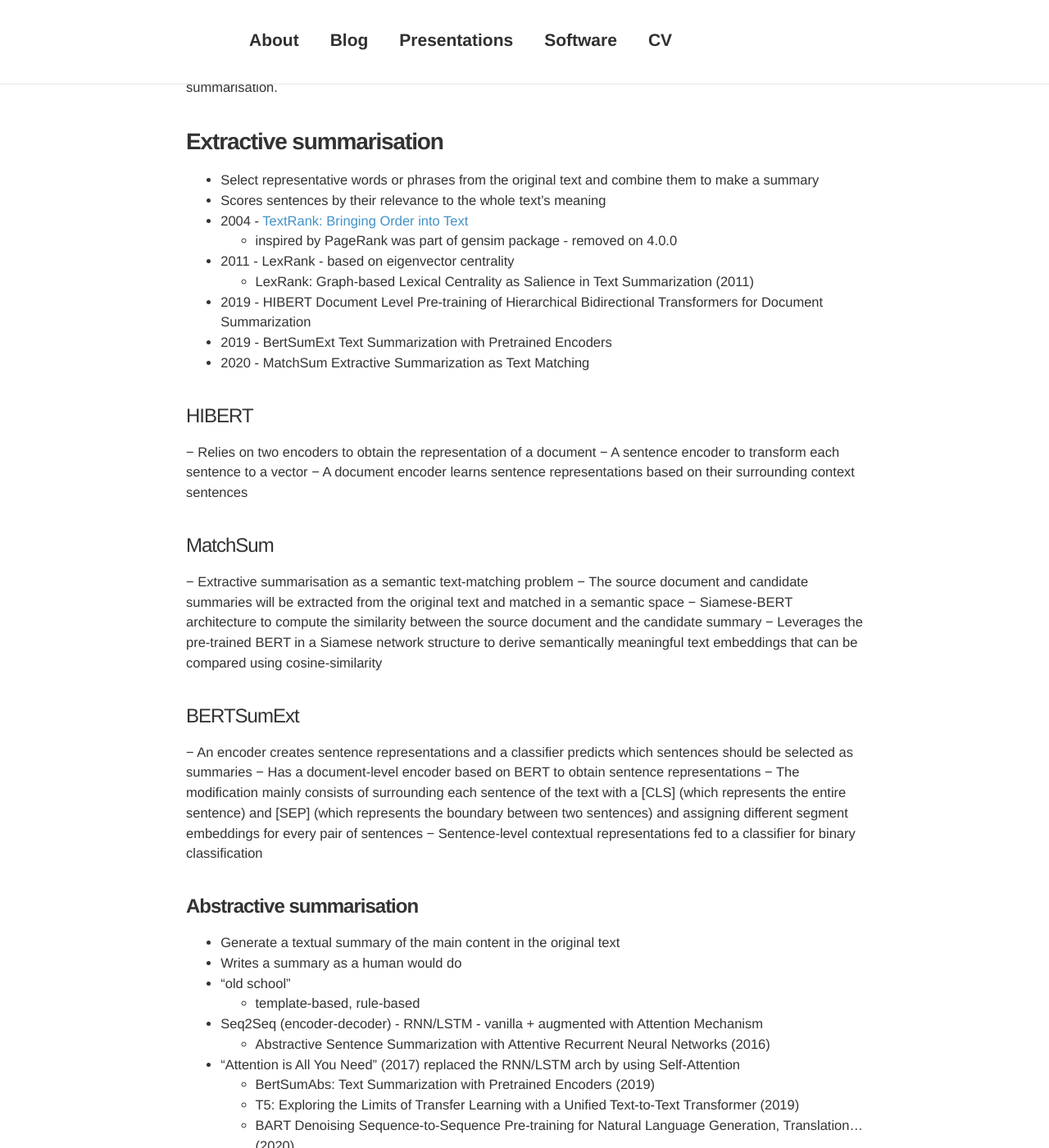
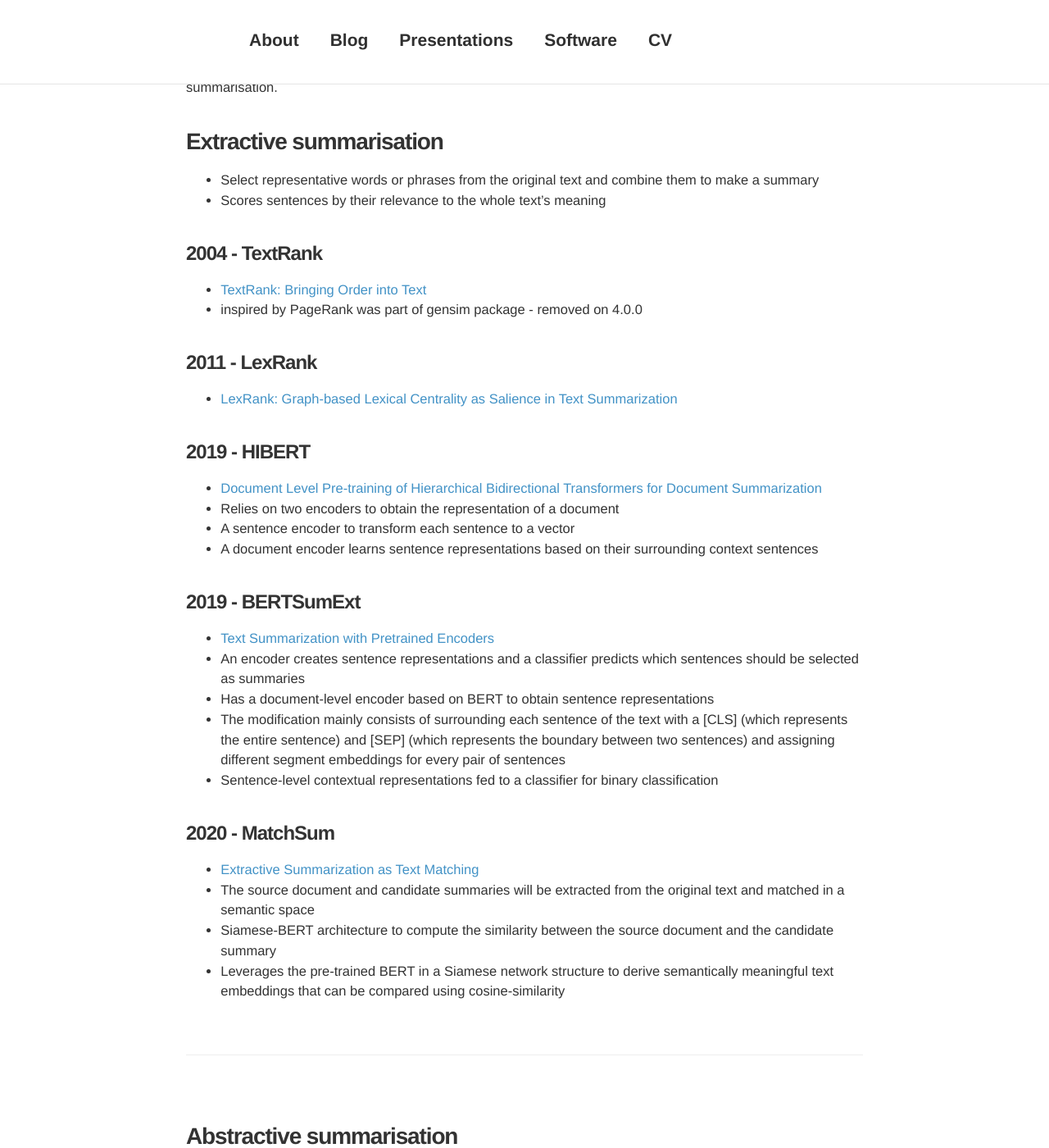
Before and after one commit to davidsbatista/davidsbatista.net, a Jekyll site: the page built from _posts/2023-08-13-NLP_Text_Summarization.md, in a window 1280 px wide and 1400 px high, scrolled down 224 px. Shown: the whole window at 82% size. Built offline with Jekyll 4.4.1, drawn with Linux system fonts in a browser that asks for light colours; nearby versions of some CDN libraries; comment, search, counter and statistics services are not loaded.

Commit message:
wip: organising and fixing text

```diff
--- a/_posts/2023-08-13-NLP_Text_Summarization.md
+++ b/_posts/2023-08-13-NLP_Text_Summarization.md
@@ -15,41 +15,48 @@ by generating a textual summary of the main content in the original text (abstra
 
 
 ### __Extractive summarisation__
-
 * Select representative words or phrases from the original text and combine them to make a summary
 * Scores sentences by their relevance to the whole text's meaning
-* 2004 - [TextRank: Bringing Order into Text](https://aclanthology.org/W04-3252)
-    * inspired by PageRank was part of gensim package - removed on 4.0.0
-* 2011 - LexRank - based on eigenvector centrality
-	 * LexRank: Graph-based Lexical Centrality as Salience in Text Summarization (2011)
-* 2019 - HIBERT Document Level Pre-training of Hierarchical Bidirectional Transformers for Document Summarization
-* 2019 - BertSumExt Text Summarization with Pretrained Encoders
-* 2020 - MatchSum Extractive Summarization as Text Matching
 
 
-#### HIBERT
-− Relies on two encoders to obtain the representation of a document
-− A sentence encoder to transform each sentence to a vector
-− A document encoder learns sentence representations based on their surrounding context sentences
+#### __2004 - TextRank__
+* [TextRank: Bringing Order into Text](https://aclanthology.org/W04-3252)
+* inspired by PageRank was part of gensim package - removed on 4.0.0
 
 
-#### MatchSum
-− Extractive summarisation as a semantic text-matching problem
-− The source document and candidate summaries will be extracted from the original text and matched in a semantic space
-− Siamese-BERT architecture to compute the similarity between the source document and the candidate summary
-− Leverages the pre-trained BERT in a Siamese network structure to derive semantically meaningful text embeddings that can be compared using cosine-similarity
-
-#### BERTSumExt
-− An encoder creates sentence representations and a classifier predicts which sentences should be selected as summaries
-− Has a document-level encoder based on BERT to obtain sentence representations
-− The modification mainly consists of surrounding each sentence of the text with a [CLS] (which represents the entire sentence) and [SEP] (which represents the boundary between two sentences) and assigning different segment embeddings for every pair of sentences
-− Sentence-level contextual representations fed to a classifier for binary classification
+#### __2011 - LexRank__
+* [LexRank: Graph-based Lexical Centrality as Salience in Text Summarization](https://arxiv.org/abs/1109.2128)
 
 
+#### __2019 - HIBERT__
+* [Document Level Pre-training of Hierarchical Bidirectional Transformers for Document Summarization](https://aclanthology.org/P19-1499/)
+* Relies on two encoders to obtain the representation of a document
+* A sentence encoder to transform each sentence to a vector
+* A document encoder learns sentence representations based on their surrounding context sentences
 
 
+#### __2019 - BERTSumExt__
+* [Text Summarization with Pretrained Encoders](https://aclanthology.org/D19-1387.pdf)
+* An encoder creates sentence representations and a classifier predicts which sentences should be selected as summaries
+* Has a document-level encoder based on BERT to obtain sentence representations
+* The modification mainly consists of surrounding each sentence of the text with a [CLS] (which represents the entire sentence) and [SEP] (which represents the boundary between two sentences) and assigning different segment embeddings for every pair of sentences
+* Sentence-level contextual representations fed to a classifier for binary classification
 
-#### __Abstractive summarisation__
+
+#### __2020 - MatchSum__
+* [Extractive Summarization as Text Matching](https://aclanthology.org/2020.acl-main.552/)
+* The source document and candidate summaries will be extracted from the original text and matched in a semantic space
+* Siamese-BERT architecture to compute the similarity between the source document and the candidate summary
+* Leverages the pre-trained BERT in a Siamese network structure to derive semantically meaningful text embeddings that can be compared using cosine-similarity
+
+
+<br>
+
+---
+
+<br>
+
+### __Abstractive summarisation__
 * Generate a textual summary of the main content in the original text
 * Writes a summary as a human would do
 * “old school”
@@ -66,14 +73,10 @@ by generating a textual summary of the main content in the original text (abstra
 
 
 #### BERTSumAbs
-− Adopts an encoder-decoder architecture, combining the same pre-trained BERT encoder and a
-randomly-initialised Transformer decoder
-− Training separates the optimisers of the encoder and the decoder in order to accommodate the fact
-that the encoder is pre-trained while the decoder must be trained from scratch
-− Propose a two-stage fine-tuning approach, where we first fine-tune the encoder on the extractive
-summarisation task and then fine-tune it on the abstractive summarisation task
-− Combine extractive and abstractive objectives, a two-stage approach: the encoder is fine-tuned
-twice, first with an extractive objective and subsequently on the abstractive summarisation task.
+− Adopts an encoder-decoder architecture, combining the same pre-trained BERT encoder and a randomly-initialised Transformer decoder
+− Training separates the optimisers of the encoder and the decoder in order to accommodate the fact that the encoder is pre-trained while the decoder must be trained from scratch
+− Propose a two-stage fine-tuning approach, where we first fine-tune the encoder on the extractive summarisation task and then fine-tune it on the abstractive summarisation task
+− Combine extractive and abstractive objectives, a two-stage approach: the encoder is fine-tuned twice, first with an extractive objective and subsequently on the abstractive summarisation task.
 
 
 
@@ -84,7 +87,6 @@ twice, first with an extractive objective and subsequently on the abstractive su
 
 
 #### BART
-
 - Trained on reconstructing documents to which noise has been introduced
 − The noise may take multiple forms, ranging from removing tokens to permuting sentences
 
@@ -154,8 +156,6 @@ __Abstractive summarisation__
   * alternative is to have a human evaluation
 
 
-
-
 ---
 
 ### __References__
```
